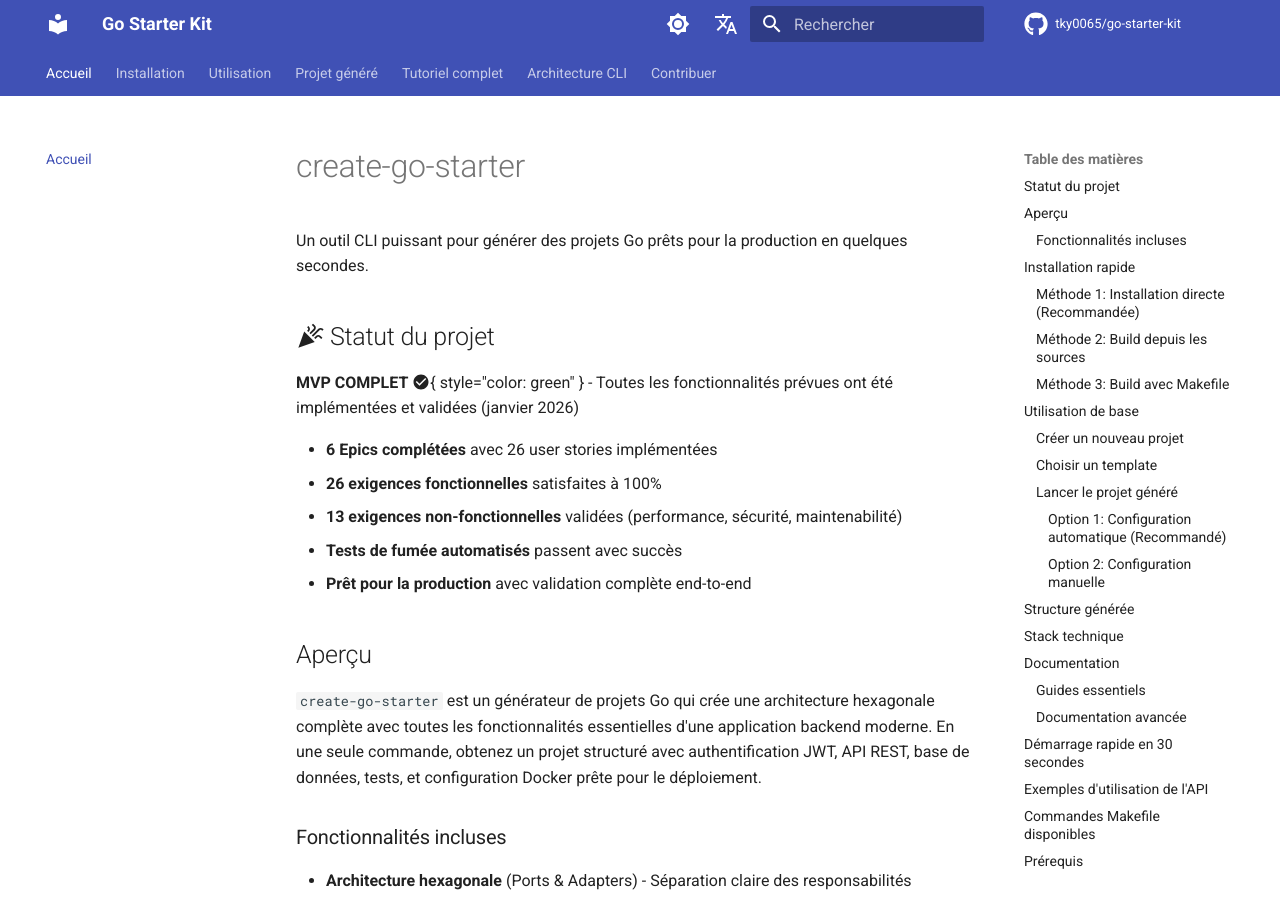
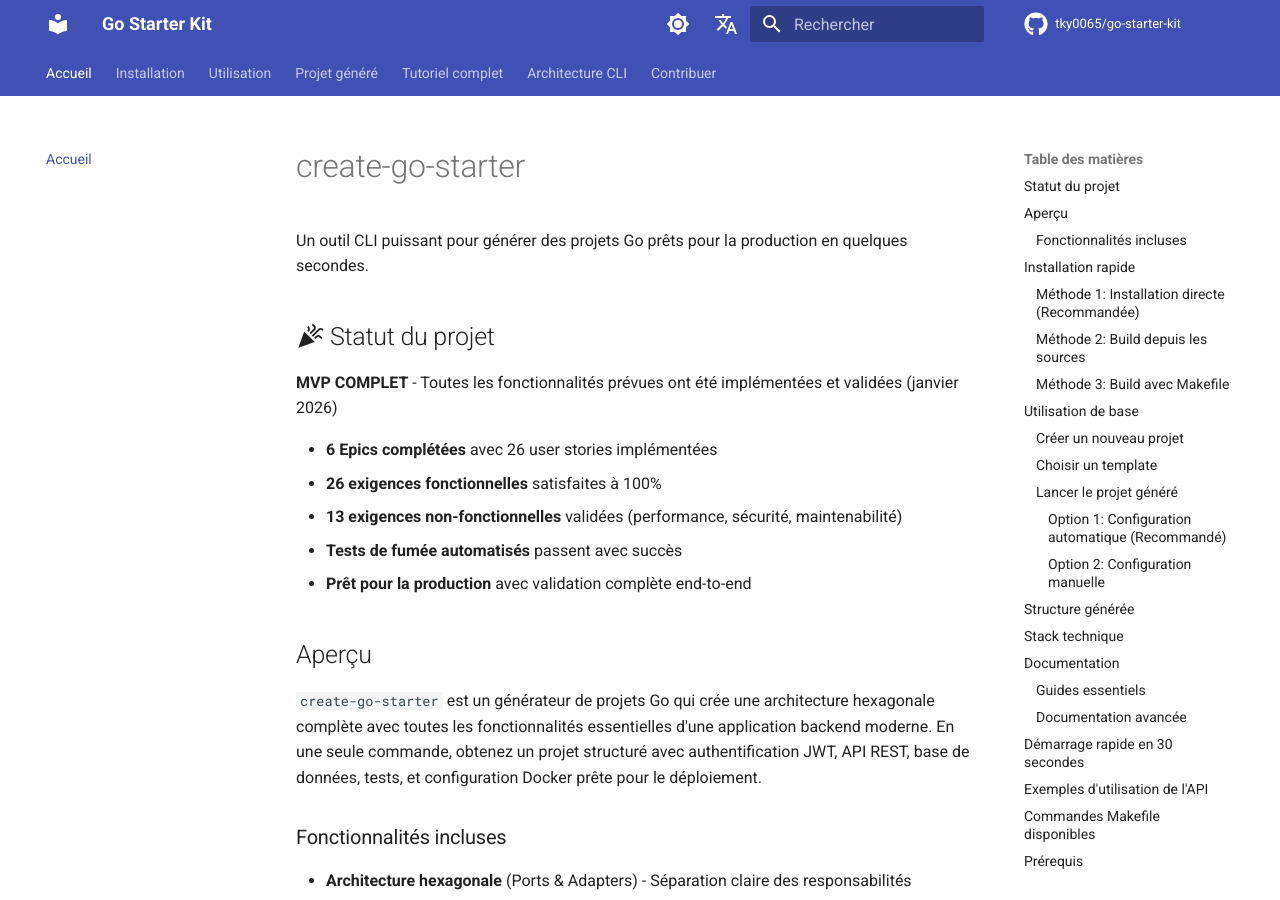
Before and after one commit to tky0065/go-starter-kit, an MkDocs documentation site: the page built from docs/index.md, in a window 1280 px wide and 900 px high. Built offline with MkDocs 1.6.1 and Material for MkDocs 9.7.7, drawn with Linux system fonts in a browser that asks for light colours; comment, search, counter and statistics services are not loaded.

Commit message:
fix: Remove malformed attribute syntax from MVP status line
- Remove { style="color: green" } which was not being parsed correctly
- Keep clean text without inline HTML attributes
- Site will render properly now

```diff
--- a/docs/index.md
+++ b/docs/index.md
@@ -4,7 +4,7 @@ Un outil CLI puissant pour générer des projets Go prêts pour la production en
 
 ## :material-party-popper: Statut du projet
 
-**MVP COMPLET** :material-check-circle:{ style="color: green" } - Toutes les fonctionnalités prévues ont été implémentées et validées (janvier 2026)
+**MVP COMPLET** - Toutes les fonctionnalités prévues ont été implémentées et validées (janvier 2026)
 
 - **6 Epics complétées** avec 26 user stories implémentées
 - **26 exigences fonctionnelles** satisfaites à 100%
```
